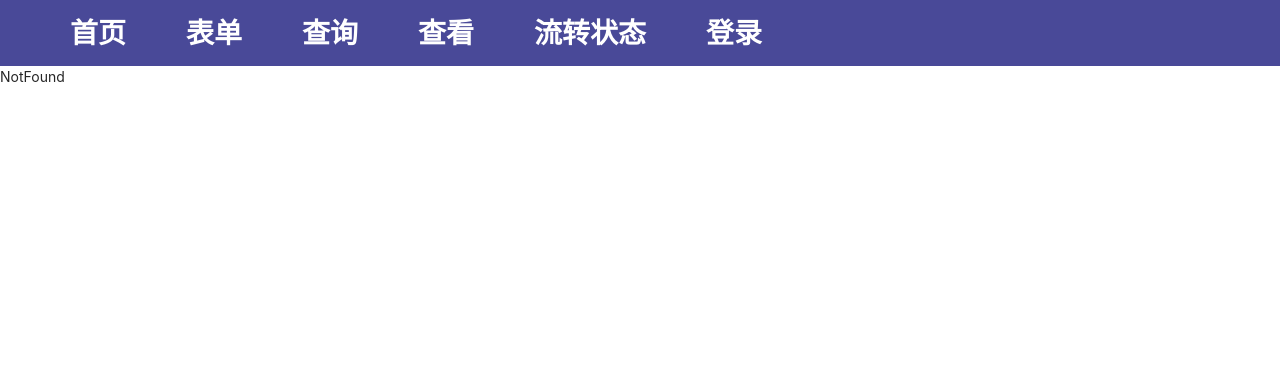
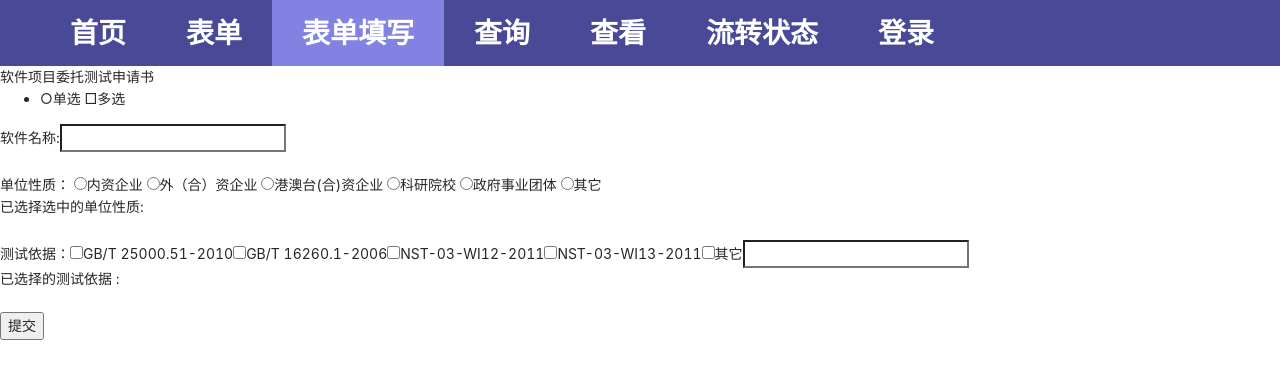
Before and after one commit to ZFirozen/SE-Project-Front, a React (Create React App) app: page /formfill in a window 1280 px wide. Shown: the top 378 px of the page. Built offline with nearby package versions, Linux system fonts and the light colour scheme.

Commit message:
Branch xyz Merged.

```diff
--- a/src/App.js
+++ b/src/App.js
@@ -1,7 +1,7 @@
 import React from "react";
 import { Navigator } from "./components";
 import { BrowserRouter, Routes, Route, Outlet } from 'react-router-dom';
-import { Home, NotFound, Form, Login, SearchPage, Status } from './pages';
+import { Home, NotFound, Form, FormFill, Login, SearchPage, Status } from './pages';
 
 function App() {
   return (
@@ -16,6 +16,7 @@ function App() {
           <Route path="login" element={<Login />} />
           <Route index element={<Home />} />
           {/* <Route path="home" element={<Home />} /> */}
+          <Route path="formfill" element={<FormFill />} />
           <Route path="forms" element={<div><Outlet /></div>}>
             <Route path=":formId" element={<Form />} />
           </Route>
--- a/src/components/navigrator/index.js
+++ b/src/components/navigrator/index.js
@@ -63,6 +63,19 @@ export default function Navigator() {
                             background: isActive ? '#8282e3' : '#494998'
                         }
                     }}
+                    to="/formfill"
+                >
+                    表单填写
+                </NavLink>
+            </li>
+            <li>
+                <NavLink
+                    className="main-navigator-link"
+                    style={({ isActive }) => {
+                        return {
+                            background: isActive ? '#8282e3' : '#494998'
+                        }
+                    }}
                     to="/search"
                 >
                     查询
--- /dev/null
+++ b/src/pages/FormFill.css
@@ -0,0 +1,38 @@
+.App {
+  text-align: center;
+}
+
+.App-logo {
+  height: 40vmin;
+  pointer-events: none;
+}
+
+@media (prefers-reduced-motion: no-preference) {
+  .App-logo {
+    animation: App-logo-spin infinite 20s linear;
+  }
+}
+
+.App-header {
+  background-color: #282c34;
+  min-height: 100vh;
+  display: flex;
+  flex-direction: column;
+  align-items: center;
+  justify-content: center;
+  font-size: calc(10px + 2vmin);
+  color: white;
+}
+
+.App-link {
+  color: #61dafb;
+}
+
+@keyframes App-logo-spin {
+  from {
+    transform: rotate(0deg);
+  }
+  to {
+    transform: rotate(360deg);
+  }
+}
--- /dev/null
+++ b/src/pages/FormFill.js
@@ -0,0 +1,129 @@
+import './FormFill.css';
+import React from "react"
+// 将引入类变成常量，用来继承
+const Component = React.Component
+const Fragment = React.Fragment
+
+//注意这个类，必须继承自Component
+class FormFill extends Component {
+
+    constructor(props) {
+        super(props)//调用父类的构造
+        //设置属性，this.state,这是类的属性，为一个对象
+        this.state = {
+            //这里设置了两个属性，一个字符串，一个列表 ，可以使用 this.state.属性  在类内部使用
+            input_value: "",
+            list_str: [],
+            value1: "",
+            value2: [],
+            other1: ""
+        }
+        this.inputChange = this.inputChange.bind(this);
+        this.handleChange1 = this.handleChange1.bind(this);
+        this.handleChange2 = this.handleChange2.bind(this);
+        this.handleSubmit = this.handleSubmit.bind(this);
+        this.other1Change = this.other1Change.bind(this);
+    }
+
+    //render(){}，渲染方法，返回html和js混编的语法,返回值必须用div包裹,或者是引入React.Fragment
+    render() {
+        // console.log(this.state.input_value)
+        return (
+            <Fragment>
+                <div className="hao">
+                    软件项目委托测试申请书
+                    <ul>
+                        <li>○单选 □多选</li>
+                    </ul>
+                </div>
+                <div>
+
+                    软件名称:<input type="text" value={this.state.input_value} onChange={this.inputChange} />
+                </div>
+                <br />
+                <div>
+                    单位性质：
+                    <label > <input type="radio" name='gender' value="内资企业"
+                        onChange={this.handleChange1} />内资企业</label>
+                    <label > <input type="radio" name='gender' value="外（合）资企业"
+                        onChange={this.handleChange1} />外（合）资企业</label>
+                    <label > <input type="radio" name='gender' value="港澳台(合)资企业"
+                        onChange={this.handleChange1} />港澳台(合)资企业</label>
+                    <label > <input type="radio" name='gender' value="科研院校"
+                        onChange={this.handleChange1} />科研院校</label>
+                    <label > <input type="radio" name='gender' value="政府事业团体"
+                        onChange={this.handleChange1} />政府事业团体</label>
+                    <label > <input type="radio" name='gender' value="其它"
+                        onChange={this.handleChange1} />其它</label>
+                    <div>已选择选中的单位性质: {this.state.value1}</div>
+                </div>
+                <br />
+                <div>
+                    测试依据：
+                    <label><input type="checkbox" name="fruit" value="GB/T 25000.51-2010"
+                        onChange={this.handleChange2} />GB/T 25000.51-2010</label>
+                    <label><input type="checkbox" name="fruit" value="GB/T 16260.1-2006"
+                        onChange={this.handleChange2} />GB/T 16260.1-2006</label>
+                    <label><input type="checkbox" name="fruit" value="NST-03-WI12-2011"
+                        onChange={this.handleChange2} />NST-03-WI12-2011</label>
+                    <label><input type="checkbox" name="fruit" value="NST-03-WI13-2011"
+                        onChange={this.handleChange2} />NST-03-WI13-2011</label>
+                    <label><input type="checkbox" name="fruit" value="其它"
+                        onChange={this.handleChange2} />其它</label>
+                    <input type="text" value={this.state.other1} onChange={this.other1Change} /><br />
+                    <div>已选择的测试依据 : {this.state.value2.join('、')}</div>
+                </div>
+                <br />
+                <form onSubmit={this.handleSubmit}>
+                    <input type='submit' value='提交' />
+                </form>
+            </Fragment>
+        )
+        // value={this.state.input_value}//绑定属性值
+        // onChange={this.inputChange.bind(this)}//绑定方法,处理用户输入内容
+    }
+
+    //自定义方法
+    inputChange(val) {
+        //获取用户输入内容
+        console.log(val)//这是对象
+        console.log(val.target.value)//这是输入框内容文本
+        //使用setsatte方法改变类中属性
+        this.setState({
+            input_value: val.target.value
+        })
+    }
+
+    other1Change(val) {
+        //获取用户输入内容
+        console.log(val)//这是对象
+        console.log(val.target.value)//这是输入框内容文本
+        //使用setsatte方法改变类中属性
+        this.setState({
+            other1: val.target.value
+        })
+    }
+
+    handleChange1(event) {
+        this.setState({ value1: event.target.value });
+    }
+
+    handleChange2(event) {
+        let item = event.target.value;
+        let items = this.state.value2.slice();
+        let index = items.indexOf(item);
+        index == -1 ? items.push(item) : items.splice(index, 1);
+        this.setState({ value2: items });
+    }
+
+    handleSubmit(event) {
+        event.preventDefault()
+        alert("已提交")
+    }
+
+}
+
+
+//抛出类,这是es6 语法 必须这么写
+export default FormFill
+//jsx 简单理解 ，遇到 <> 就解析为html，遇到{}就解析为js
--- a/src/pages/index.js
+++ b/src/pages/index.js
@@ -1,8 +1,9 @@
 import Home from "./Home";
 import NotFound from "./NotFound";
 import Form from "./Form";
+import FormFill from "./FormFill";
 import Login from "./Login";
 import SearchPage from "./Search";
 import Status from "./Status";
 
-export { Home, NotFound, Form, SearchPage, Status, Login }
+export { Home, NotFound, Form, FormFill, SearchPage, Status, Login }
```
